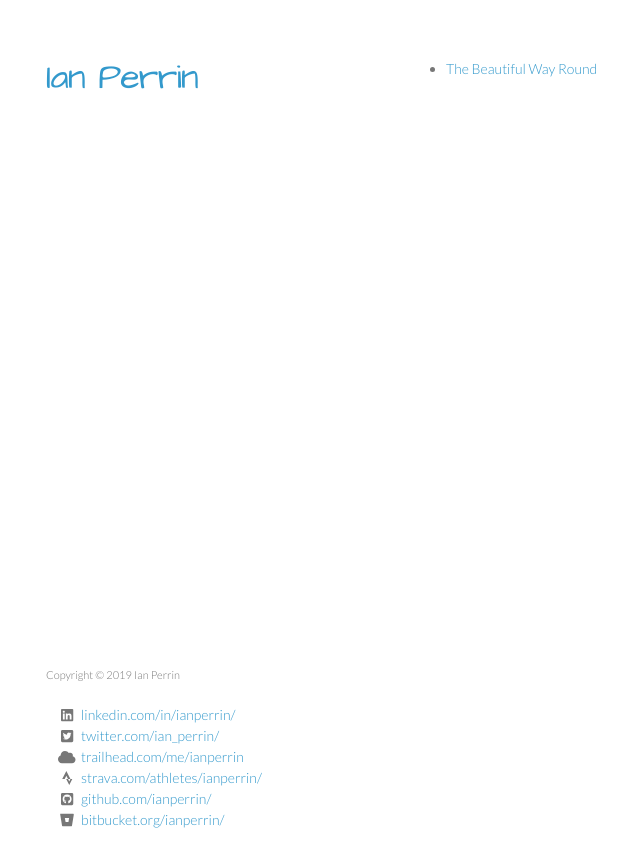
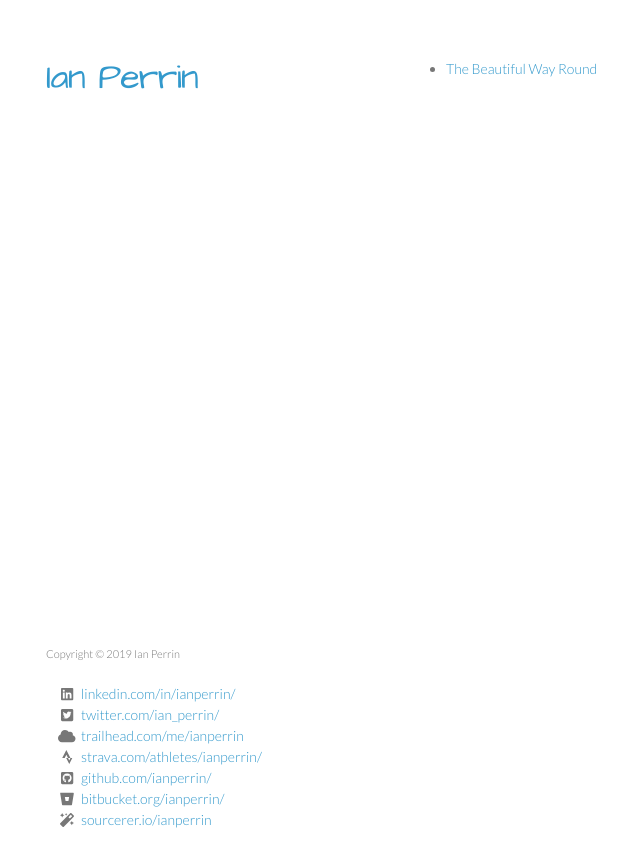
Before and after one commit to ianperrin/ianperrin.github.io, a Jekyll site: the page built from index.html, in a window 1280 px wide. Shown: the top 867 px of the page, without its empty margins (164-804 px from the left). Built offline with Jekyll 4.4.1, drawn with Linux system fonts in a browser that asks for light colours; nearby versions of some CDN libraries.

Commit message:
Added sourcerer

```diff
--- a/_data/people.yml
+++ b/_data/people.yml
@@ -25,3 +25,7 @@
       url: "https://bitbucket.org/ianperrin/"
       icon: bitbucket
       prefix: fab
+    - name: sourcerer
+      url: "https://sourcerer.io/ianperrin"
+      icon: magic
+      prefix: fas
```
